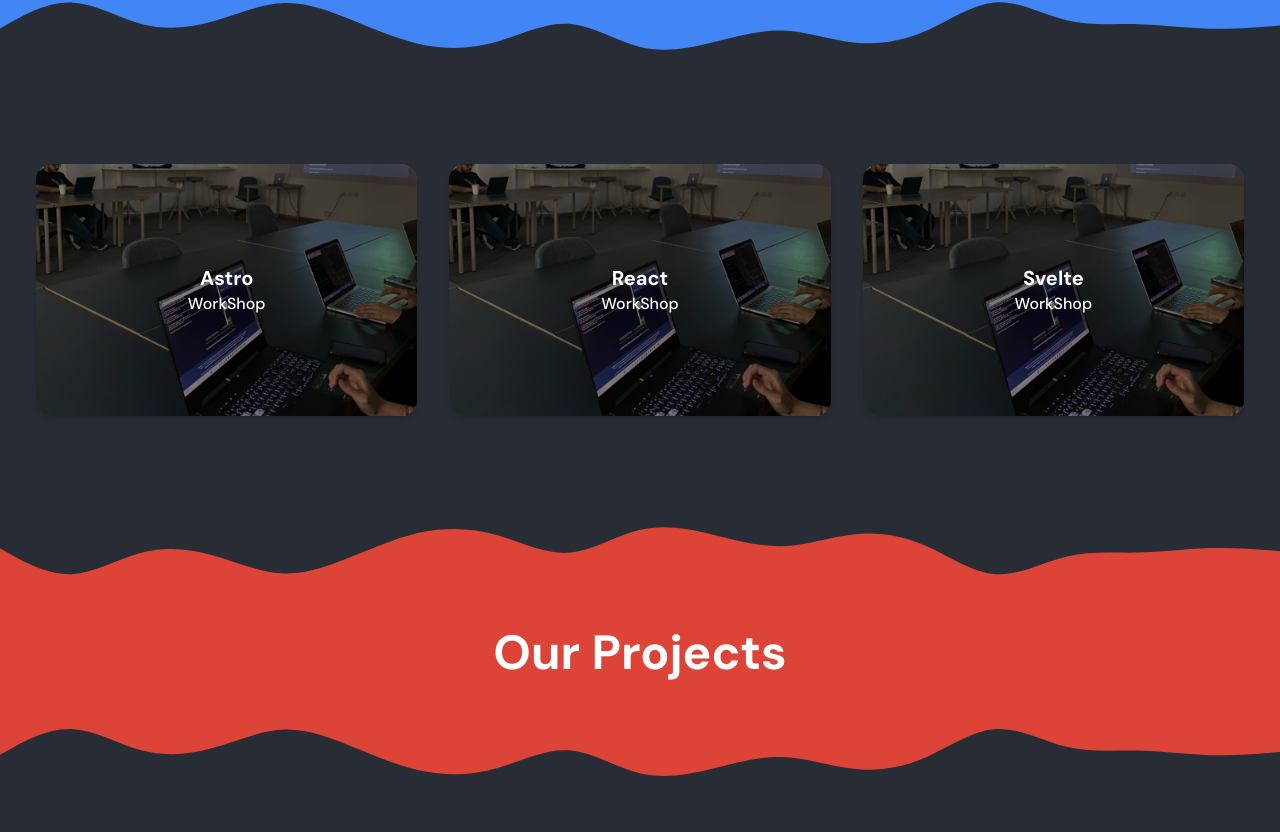
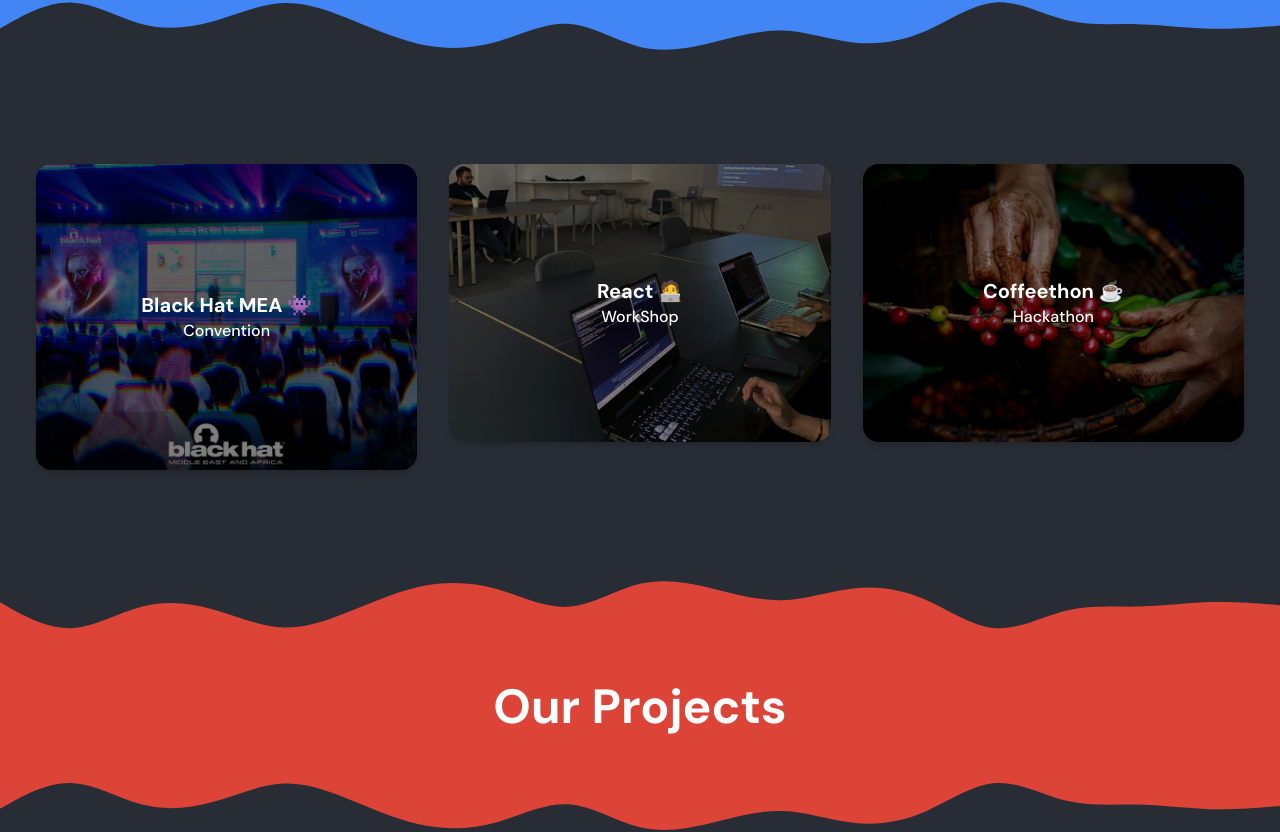
Before and after one commit to GDSC-YU/website, an Astro site: page / in a window 1280 px wide. Shown: the part 859-1691 px from the top of the page. Built offline with nearby package versions, Linux system fonts and the light colour scheme; Astro itself is replaced by a stand-in of ours.

Commit message:
updated all content

```diff
--- a/src/data/eventsData.js
+++ b/src/data/eventsData.js
@@ -1,26 +1,29 @@
 export const eventsContent = [
   {
-    eventType: "WorkShop",
-    eventTitle: "Astro",
+    eventType: "Convention",
+    eventTitle: "Black Hat MEA 👾",
     eventDescription:
-      "I have no idea what to write here, but we host various workshops from time to time, competitions, and soon a hackathon! So, stay tuned.",
-    eventImage: "/content/events/test.jpeg",
+      "We had the pleasure of attending Black Hat MEA, formerly known as @HACK. A three-day cybersecurity and hacking convention, that annually takes place in Riyadh, Saudi Arabia.",
+
+    eventImage: "/content/events/Black Hat MEA.webp",
     imageAlt: "idk",
   },
   {
     eventType: "WorkShop",
-    eventTitle: "React",
+    eventTitle: "React 🧑‍💻",
     eventDescription:
-      "I have no idea what to write here, but we host various workshops from time to time, competitions, and soon a hackathon! So, stay tuned.",
-    eventImage: "/content/events/test.jpeg",
+      "We concluded a React workshop, Were we had the honor of learning from CTO Fahad Allibdi. We are grateful for this opportunity that has enhanced our skills and knowledge.",
+
+    eventImage: "/content/events/React.jpeg",
     imageAlt: "idk",
   },
   {
-    eventType: "WorkShop",
-    eventTitle: "Svelte",
+    eventType: "Hackathon",
+    eventTitle: "Coffeethon ☕",
     eventDescription:
-      "I have no idea what to write here, but we host various workshops from time to time, competitions, and soon a hackathon! So, stay tuned.",
-    eventImage: "/content/events/test.jpeg",
+      "We were delighted to host a Coffeethon intro session with Eng. Yousef Al-Faris and Mr. Al-Mohanad Al-Marawi, the CEO of Arabian Coffee Institute and founder of Coffeethons.",
+
+    eventImage: "/content/events/Coffeethon.jpeg",
     imageAlt: "idk",
   },
 ];
--- a/src/data/projectsData.js
+++ b/src/data/projectsData.js
@@ -2,8 +2,10 @@
   {
     projectName: "Al-Yamamah Semester Progress",
     projectDesc: "Made By Yazeed Al-Khalaf!",
-    projectImage: "/content/projects/test.jpeg",
+
+    projectImage: "/content/projects/Al-Yamamah Semester Progress.png",
     imageAlt: "A ScreenShot Of Al-Yamamah Semester Progress Project",
+
     projectGithub:
       "https://github.com/YazeedAlKhalaf/alyamamah-semester-progress/",
     projectLink: "https://alyamamah-semester-progress.netlify.app/",
@@ -11,16 +13,20 @@
   {
     projectName: "Tuwaiq Classrooms Availability",
     projectDesc: "Find Empty Rooms Easily!",
-    projectImage: "/content/projects/test.jpeg",
+
+    projectImage: "/content/projects/Tuwaiq Classrooms Availability.png",
     imageAlt: "A ScreenShot Of Tuwaiq Classrooms Availability Project",
+
     projectGithub: "https://github.com/GDSC-YU/tuwaiq-classrooms",
     projectLink: "https://tc.gdscyu.com/",
   },
   {
     projectName: "The New EduGate",
     projectDesc: "All My Homies Hate The Old EduGate!",
-    projectImage: "/content/projects/test.jpeg",
+
+    projectImage: "/content/projects/The New EduGate.png",
     imageAlt: "A ScreenShot Of The New EduGate Project",
+
     projectGithub: "/",
     projectLink: "/",
   },
```
Also changed, not shown: public/content/events/Black Hat MEA.webp (added), public/content/events/Coffeethon.jpeg (added), public/content/events/React.jpeg (renamed from public/content/events/test.jpeg), public/content/projects/Al-Yamamah Semester Progress.png (added), public/content/projects/Tuwaiq Classrooms Availability.png (added), public/content/projects/test.jpeg (deleted), 1 other file.
